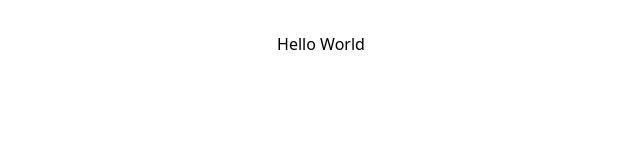
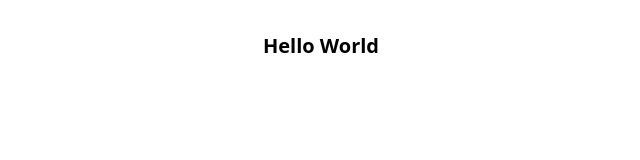
Before and after one commit to devsujoydas/elexy-electronic, a React (Vite) app: page / in a window 1280 px wide. Shown: the top 160 px of the page, without its empty margins (319-959 px from the left). Built offline with nearby package versions, Linux system fonts and the light colour scheme.

Commit message:
add routing

```diff
--- a/package.json
+++ b/package.json
@@ -11,8 +11,12 @@
   },
   "dependencies": {
     "@tailwindcss/vite": "^4.0.9",
+    "localforage": "^1.10.0",
+    "match-sorter": "^8.0.0",
     "react": "^19.0.0",
     "react-dom": "^19.0.0",
+    "react-router-dom": "^7.2.0",
+    "sort-by": "^0.0.2",
     "tailwindcss": "^4.0.9"
   },
   "devDependencies": {
--- a/src/App.jsx
+++ b/src/App.jsx
@@ -1,14 +1,11 @@
-import { useState } from 'react'
-import reactLogo from './assets/react.svg'
-import viteLogo from '/vite.svg'
+
 import './App.css'
 
 function App() {
-  const [count, setCount] = useState(0)
 
   return (
     <>
-      <h1 className=''>Hello World</h1>
+      <h1 className='text-xl font-bold'>Hello World</h1>
     </>
   )
 }
```
Also changed, not shown: 1 other file (tests, documents, lock files or other folders).
